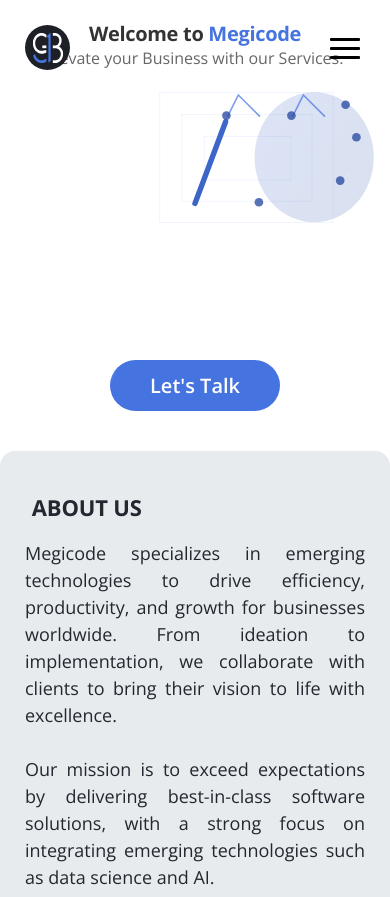
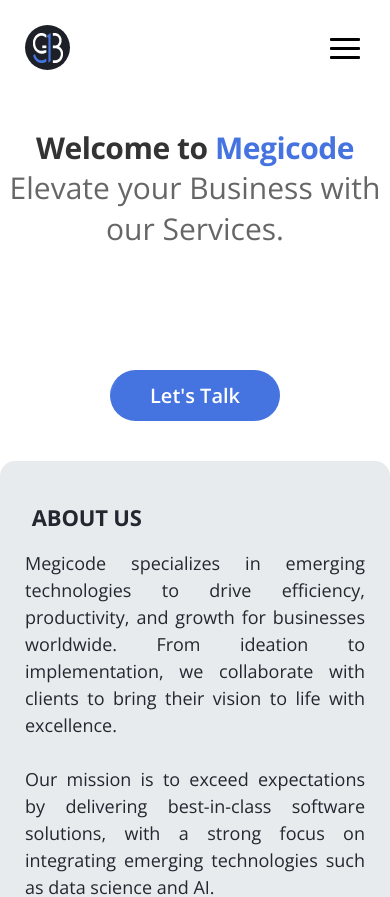
Before and after one commit to ghulam-mujtaba5/megicode, a Next.js app: page / in a window 390 px wide. Shown: the top 897 px of the page. Built offline with nearby package versions, Linux system fonts and the light colour scheme.

Commit message:
fix: Hide Megicode hero illustration on mobile devices; improve responsiveness and user experience

```diff
--- a/components/MegicodeHeroAnimation/MegicodeHeroAnimation.module.css
+++ b/components/MegicodeHeroAnimation/MegicodeHeroAnimation.module.css
@@ -1,3 +1,8 @@
+@media (max-width: 768px) {
+  .megicode-hero-illustration {
+    display: none !important;
+  }
+}
 /* Interactive SVG animation feedback */
 .megicode-hero-illustration {
   position: absolute;
--- a/components/MegicodeHeroAnimation/MegicodeHeroAnimationAdvanced.tsx
+++ b/components/MegicodeHeroAnimation/MegicodeHeroAnimationAdvanced.tsx
@@ -41,6 +41,16 @@
 
   // Parallax transform helper
   const parallax = (base: number, factor: number) => base + (mouse.x - 0.5) * factor;
+
+  // Only render on desktop/tablet (not mobile)
+  const [isMobile, setIsMobile] = React.useState(false);
+  React.useEffect(() => {
+    const checkMobile = () => setIsMobile(window.innerWidth <= 768);
+    checkMobile();
+    window.addEventListener('resize', checkMobile);
+    return () => window.removeEventListener('resize', checkMobile);
+  }, []);
+  if (isMobile) return null;
 
   return (
     <div className={styles['megicode-hero-illustration']} style={{ position: 'absolute' }}>
--- a/components/welcomeCompany/welcomeCommon.module.css
+++ b/components/welcomeCompany/welcomeCommon.module.css
@@ -1,29 +1,14 @@
-/* Interactive SVG animation feedback */
-.svg-hovered svg {
-  filter: drop-shadow(0 0 16px #4573df) brightness(1.15);
-  transition: filter 0.3s cubic-bezier(.4,2,.6,1);
-}
-.svg-clicked svg {
-  filter: drop-shadow(0 0 32px #2d4fa2) brightness(1.3) saturate(1.2);
-  transition: filter 0.2s cubic-bezier(.4,2,.6,1);
-}
+/* Common Styles */
 
-/* Common Styles */
 .container {
   display: flex;
   justify-content: space-between;
-  align-items: stretch;
+  align-items: center;
   padding: 20px;
-  padding-top: 10vh;
-  padding-left: 5vw;
-  min-height: 340px;
-  height: 60vh;
-  max-height: 520px;
-  position: relative;
-  box-sizing: border-box;
-  gap: 2vw;
-  width: 100%;
-  overflow: visible;
+  padding-top: 15%;
+  padding-left: 5%;
+  height: 150px; /* Fixed height to ensure layout stability */
+  position: relative; /* Allows for absolute positioning of child elements */
 }
 
 .textContainer {
@@ -60,20 +45,15 @@
 /* Media query for tablets */
 @media (max-width: 1024px) {
   .container {
-    flex-direction: column;
-    align-items: center;
-    padding-left: 0;
-    padding-top: 6vh;
-    min-height: 260px;
-    height: auto;
-    max-height: none;
-    gap: 0;
+    padding-left: 6%;
   }
+
   .textContainer {
-    width: 100%;
-    text-align: center;
-    padding-top: 0;
-    min-height: 0;
+    width: 100%; /* Take full width */
+    text-align: center; /* Center text in mobile view */
+    padding-top: 5%;
+    min-height: 0px; /* Adjust this value to ensure space for animations */
+
   }
 }
 
@@ -81,48 +61,47 @@
 @media (max-width: 768px) {
   .container {
     flex-direction: column;
-    align-items: center;
-    padding: 8px 2vw;
-    min-height: 180px;
-    height: auto;
-    max-height: none;
-    gap: 0;
+    align-items: center; /* Center items vertically */
+    padding: 10px;
+    height: auto; /* Adjust height automatically */
   }
+
   .textContainer {
-    width: 100%;
-    text-align: center;
-    padding-top: 0;
-    min-height: 0;
+    width: 100%; /* Take full width */
+    text-align: center; /* Center text in mobile view */
+    padding-top: 10%;
+    min-height: 200px; /* Adjust this value to ensure space for animations */
   }
+
   .text {
-    font-size: 28px;
-    margin-bottom: 8px;
+    font-size: 32px;
+    margin-bottom: 10px;
   }
+
   .paragraph {
-    font-size: 22px;
-    text-align: center;
+    font-size: 32px;
+    text-align: center; /* Center text in mobile view */
   }
 }
 
 /* Media query for smaller mobile screens */
 @media (max-width: 576px) {
   .container {
-    padding-top: 4vh;
-    padding: 2px 1vw;
-    min-height: 120px;
-    height: auto;
-    max-height: none;
-    gap: 0;
+    padding-top: 25%; /* Increase top padding for small screens */
+    padding: 5px; /* Decrease padding for more compact layout */
   }
+
   .textContainer {
-    padding-top: 0;
-    min-height: 0;
+    padding-top: 25%;
+    min-height: 160px; /* Adjust this value to ensure space for animations */
   }
+
   .text {
-    font-size: 20px;
-    margin-bottom: 1px;
+    font-size: 30px;
+    margin-bottom: 1px; /* Reduce margin for small screens */
   }
+
   .paragraph {
-    font-size: 16px;
+    font-size: 30px;
   }
 }
```
